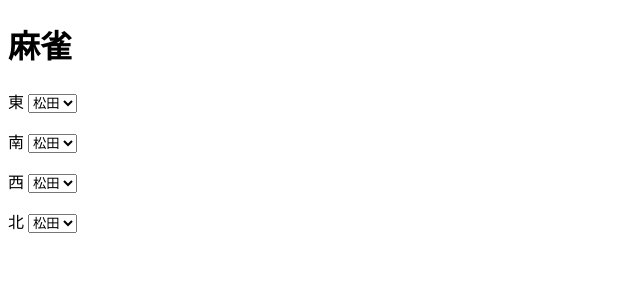
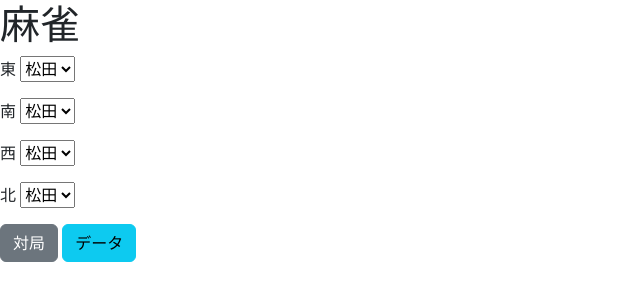
Before and after one commit to HagiwaraK/Majan, a Rails app: page / in a window 1280 px wide. Shown: the top 301 px of the page, without its empty margins (0-640 px from the left). Run offline with Rails 7, Linux system fonts and the light colour scheme; style sheets or scripts are compiled from the project's sources; some libraries are stand-ins or nearby versions.

Commit message:
enabled to use bootstrap.

```diff
--- /dev/null
+++ b/app/assets/stylesheets/application.scss
@@ -0,0 +1 @@
+@import "bootstrap";
--- a/app/views/welcome/index.html.haml
+++ b/app/views/welcome/index.html.haml
@@ -4,3 +4,5 @@
 	%p
 		=name
 		=select_tag :user_id, options_for_select(user_name_options)
+=button_tag "対局", class:"btn btn-secondary"
+=button_tag "データ", class:"btn btn-info"
```
Also changed, not shown: app/assets/stylesheets/application.css (deleted, +0 -15 lines).
